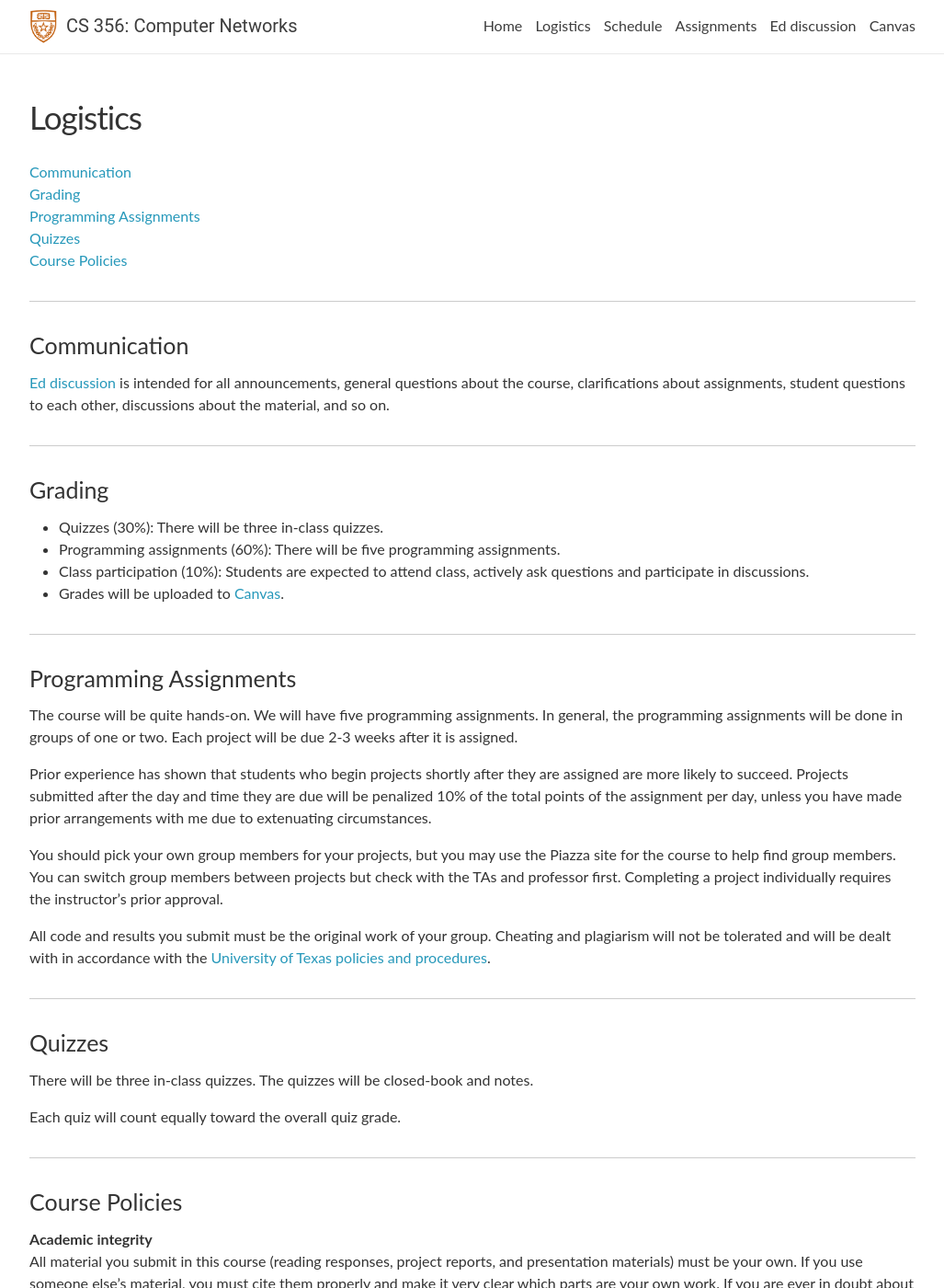
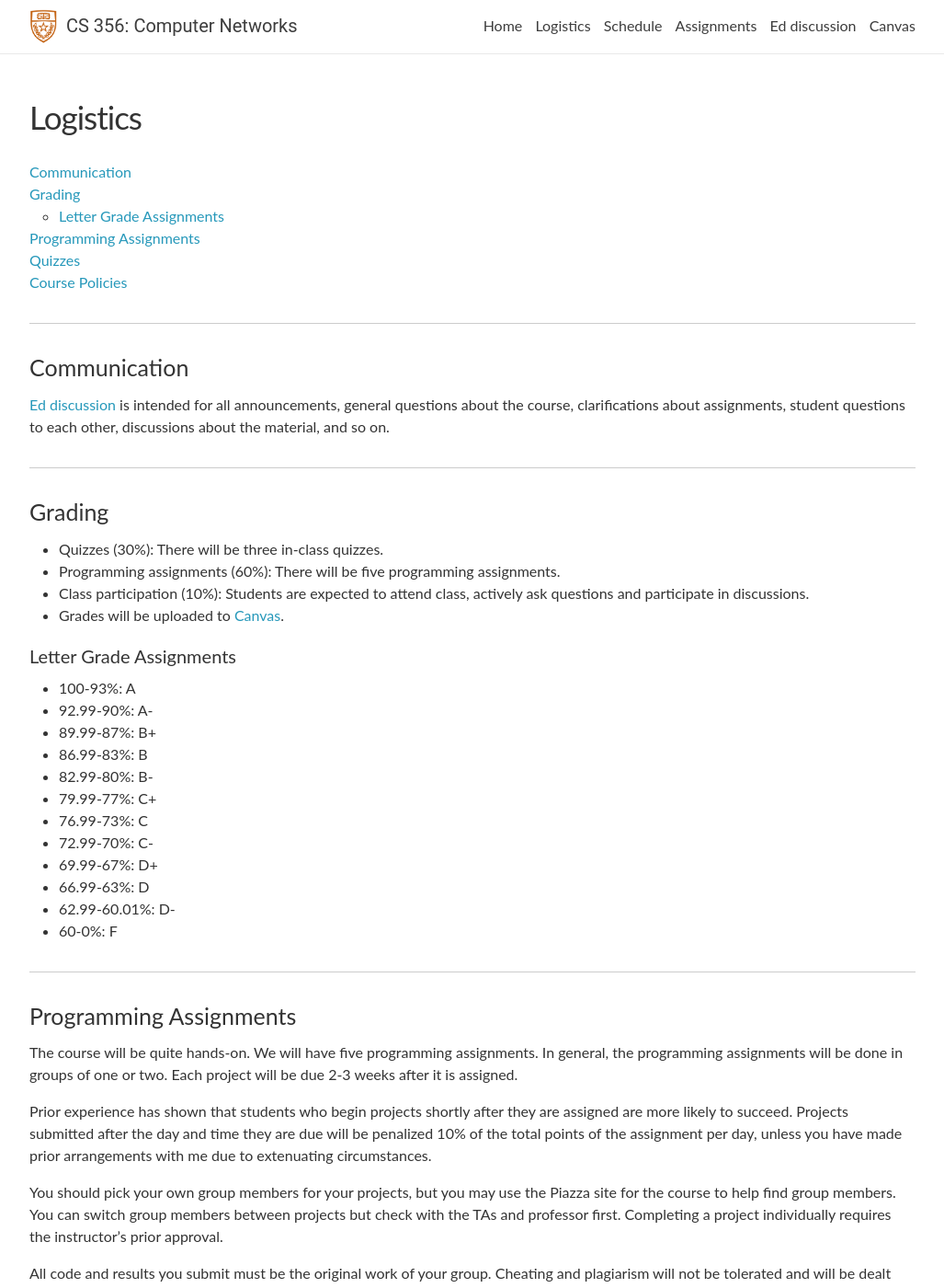
Before and after one commit to utcs356/sp25, a Jekyll site: the page built from _pages/logistics.md, in a window 1280 px wide and 1400 px high. Shown: the whole window at 92% size, without its empty margins (126-1153 px from the left). Built offline with Jekyll 4.4.1, drawn with Linux system fonts in a browser that asks for light colours; nearby versions of some CDN libraries; comment, search, counter and statistics services are not loaded.

Commit message:
add letter grade assignments

```diff
--- a/_pages/logistics.md
+++ b/_pages/logistics.md
@@ -21,6 +21,20 @@ title: Logistics
 * Programming assignments (60%): There will be five programming assignments.
 * Class participation (10%): Students are expected to attend class, actively ask questions and participate in discussions.
 * Grades will be uploaded to [Canvas](https://utexas.instructure.com/courses/1384497).
+
+#### Letter Grade Assignments
+* 100-93%: A
+* 92.99-90%: A-
+* 89.99-87%: B+
+* 86.99-83%: B
+* 82.99-80%: B-
+* 79.99-77%: C+
+* 76.99-73%: C
+* 72.99-70%: C-
+* 69.99-67%: D+
+* 66.99-63%: D
+* 62.99-60.01%: D-
+* 60-0%: F
 
 ***
 
```
